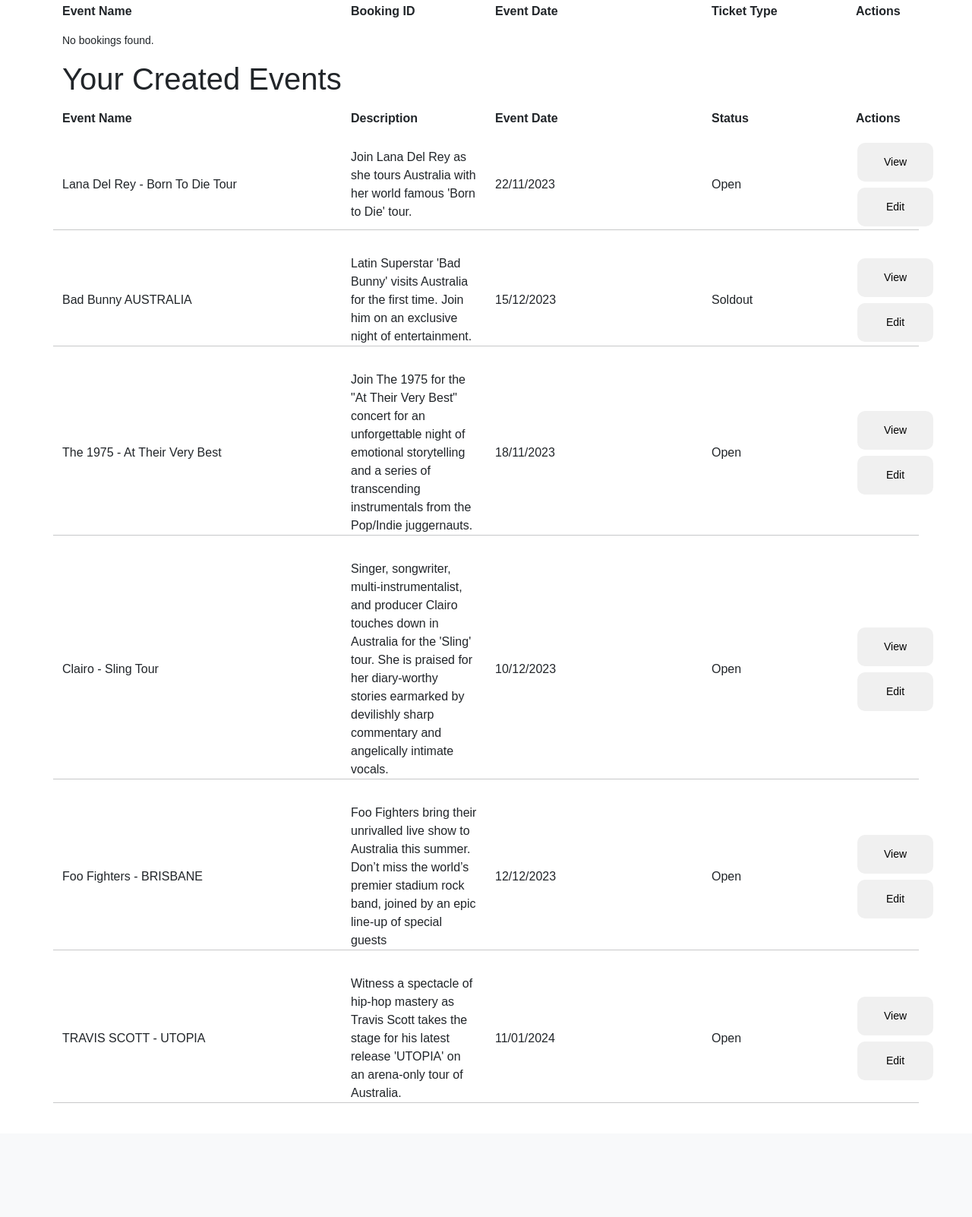
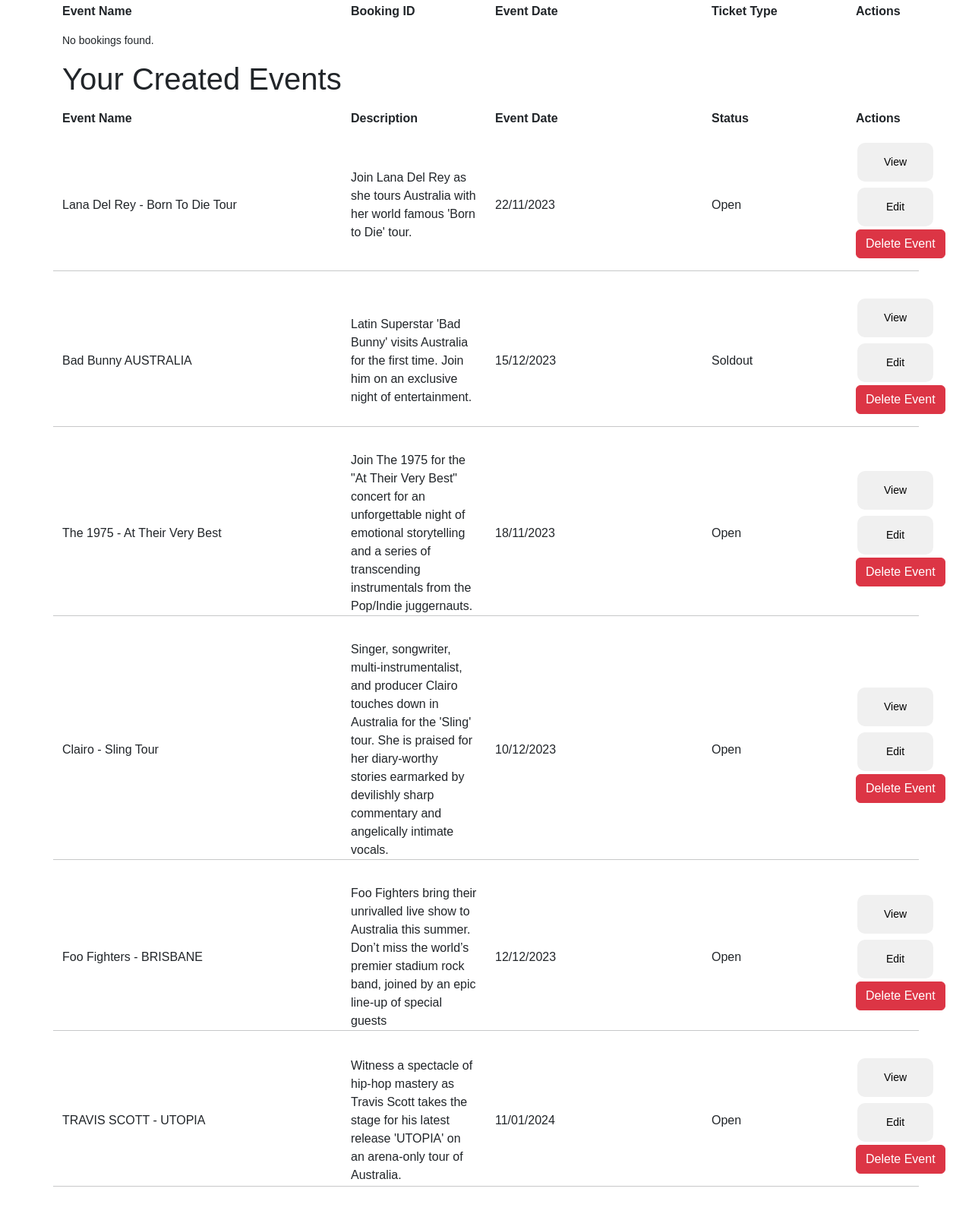
Before and after one commit to moontail7/task3, a Flask app: page /events/booking_history in a window 1280 px wide. Shown: the part 417-2019 px from the top of the page at 76% size. Before the commit the page ends 1869 px from the top, so only its background shows below. Run offline with Flask 3, Linux system fonts and the light colour scheme; a user stored in the database is signed in; some libraries are stand-ins or nearby versions.

Commit message:
delete + capO

```diff
--- a/website/events.py
+++ b/website/events.py
@@ -148,3 +148,17 @@
         return redirect(url_for('event.show', id=event_id))
 
     return render_template('events/edit.html', form=form)
+
+@bp.route('/delete_event/<int:event_id>', methods=['POST'])
+@login_required
+def delete_event(event_id):
+    event = Event.query.get_or_404(event_id)
+
+    # Add any required checks before deletion
+    # For example, check if the current user is authorized to delete the event
+
+    db.session.delete(event)
+    db.session.commit()
+
+    flash('Event has been deleted successfully.', 'success')
+    return redirect(url_for('main.index'))  # Redirect to the index or a relevant page
--- a/website/forms.py
+++ b/website/forms.py
@@ -10,10 +10,10 @@
 # Form for creating an event
 class EventForm(FlaskForm):
     STATUS_LIST = [
-        ('open', 'Open'),
-        ('inactive', 'Inactive'),
-        ('soldout', 'Sold Out'),
-        ('cancelled', 'Event Cancelled'),
+        ('Open', 'Open'),
+        ('Inactive', 'Inactive'),
+        ('Sold Out', 'Sold Out'),
+        ('Cancelled', 'Event Cancelled'),
     ]
     name = StringField('Event Name', validators=[InputRequired()])
     description = TextAreaField('Event Description', validators=[InputRequired()])
@@ -55,10 +55,10 @@
 
 class EditEventForm(FlaskForm):
     STATUS_LIST = [
-        ('open', 'Open'),
-        ('inactive', 'Inactive'),
-        ('soldout', 'Sold Out'),
-        ('cancelled', 'Event Cancelled'),
+        ('Open', 'Open'),
+        ('Inactive', 'Inactive'),
+        ('Sold Out', 'Sold Out'),
+        ('Cancelled', 'Event Cancelled'),
     ]
 
     name = StringField('Event Name', validators=[InputRequired()])
--- a/website/templates/events/history.html
+++ b/website/templates/events/history.html
@@ -72,6 +72,9 @@
         <div class="col-md-1 col-12 text-center">
           <a href="{{ url_for('event.show', id=event.id) }}" class="btn custom-button">View</a>
           <a href="{{ url_for('event.edit_event', event_id=event.id) }}" class="btn custom-button">Edit</a>
+          <form action="{{ url_for('event.delete_event', event_id=event.id) }}" method="post">
+            <input type="submit" value="Delete Event" class="btn btn-danger" onclick="return confirm('Are you sure you want to delete this event?');">
+        </form>
         </div>
         <hr>
       </div>
```
Also changed, not shown: website/templates/index.html (+6 -6 lines), instance/website4143.sqlite.
